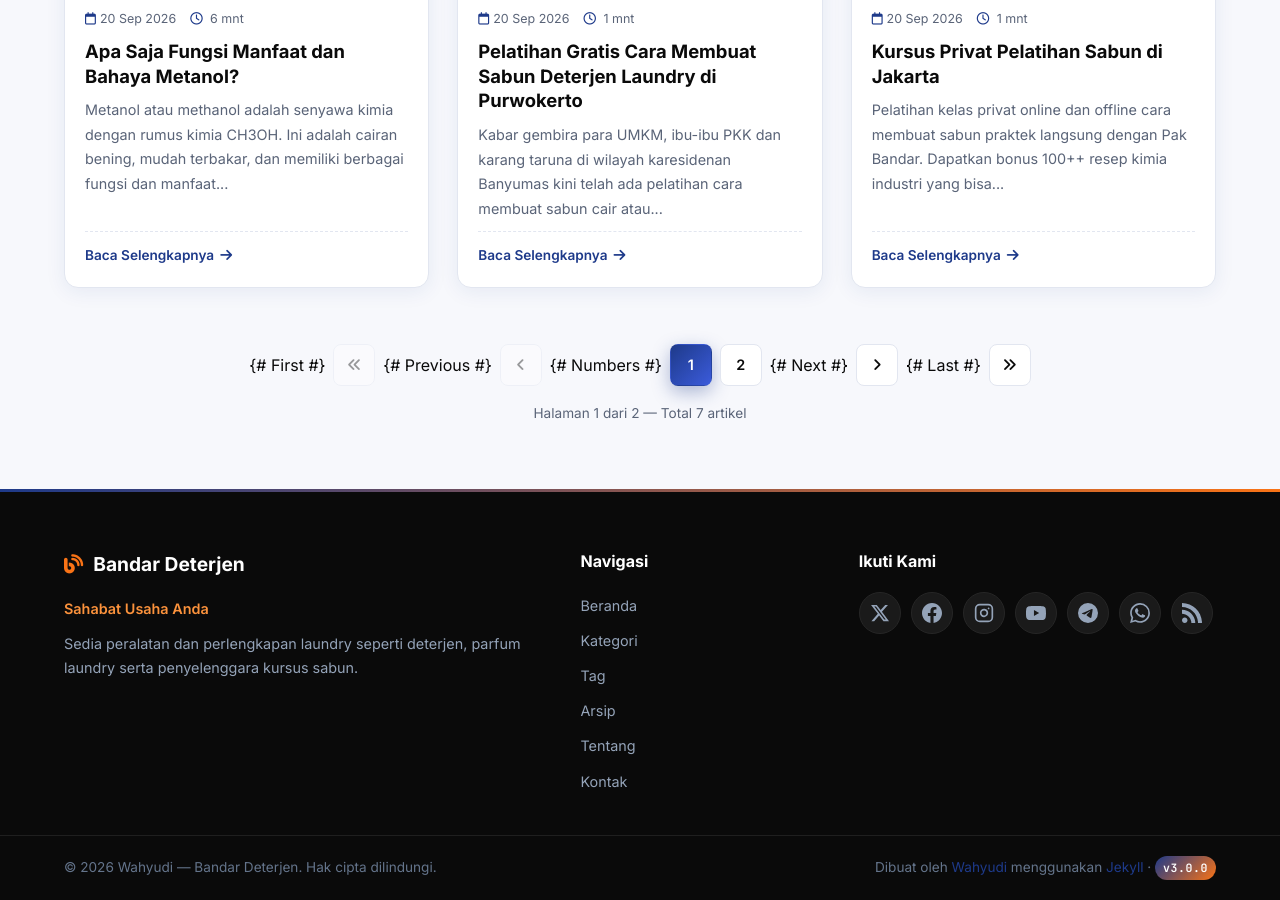
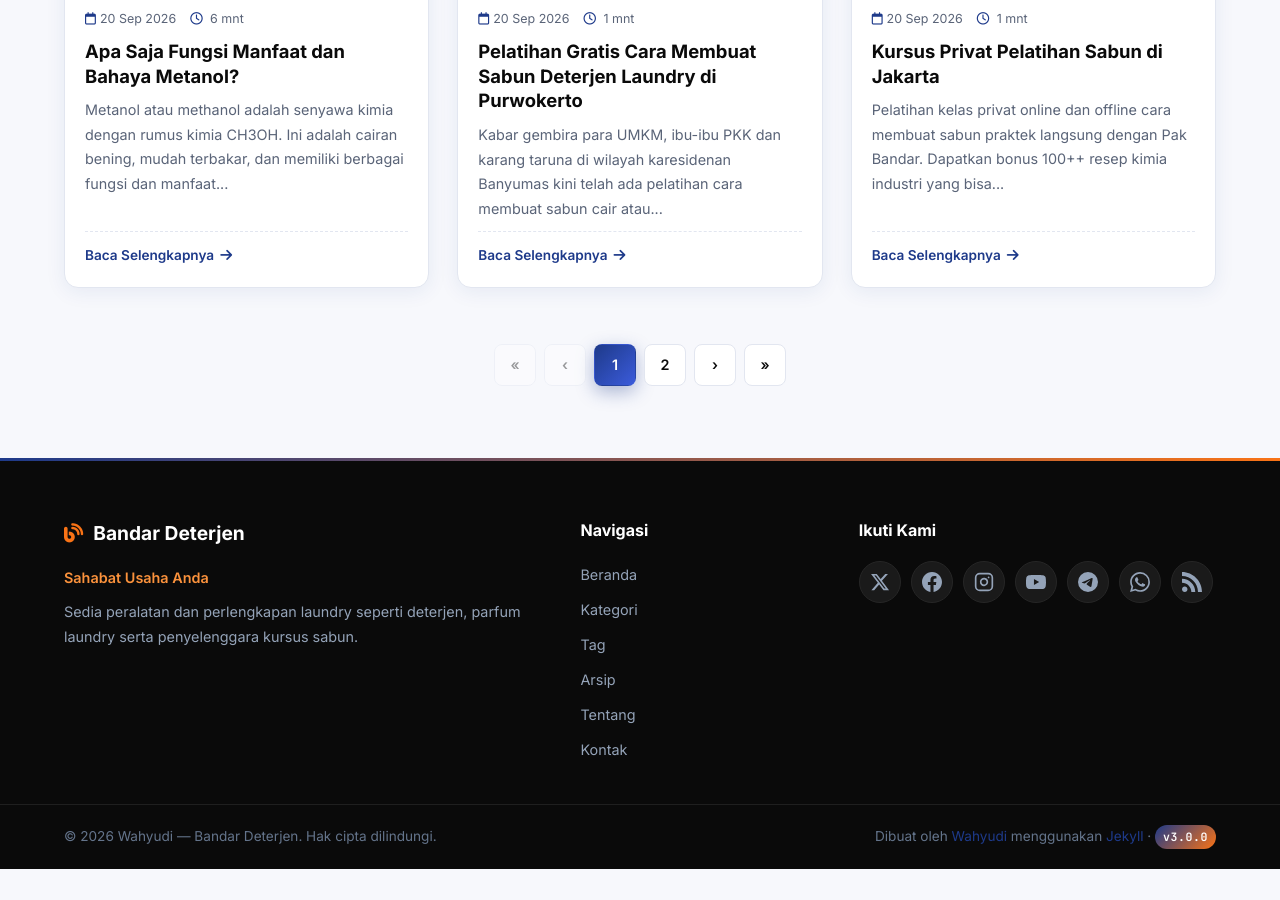
Before and after one commit to bandardeterjen/bandardeterjen.github.io, a Jekyll site: the page built from index.html, in a window 1280 px wide and 900 px high, scrolled down 1158 px. Built offline with Jekyll 4.4.1, drawn with Linux system fonts in a browser that asks for light colours; the list of posts is cut into pages by our own code; after the commit the page ends 2027 px from its top, so only the background shows below that.

Commit message:
Update index.html

```diff
--- a/index.html
+++ b/index.html
@@ -59,56 +59,47 @@ title: Beranda
   {% assign total = paginator.total_pages %}
   {% assign last_url = site.paginate_path | replace: ':num', total %}
 
-      {# First #}
   {% if cur == 1 %}
-        <span class="disabled" aria-disabled="true"><i class="fa-solid fa-angles-left"></i></span>
+    <span class="disabled">&laquo;</span>
   {% else %}
-        <a href="{{ '/' | relative_url }}" aria-label="Halaman pertama"><i class="fa-solid fa-angles-left"></i></a>
+    <a href="{{ '/' | relative_url }}" aria-label="Halaman pertama">&laquo;</a>
   {% endif %}
 
-      {# Previous #}
   {% if paginator.previous_page %}
-        <a href="{{ paginator.previous_page_path | relative_url }}" aria-label="Sebelumnya"><i class="fa-solid fa-angle-left"></i></a>
+    <a href="{{ paginator.previous_page_path | relative_url }}" aria-label="Halaman sebelumnya">&lsaquo;</a>
   {% else %}
-        <span class="disabled" aria-disabled="true"><i class="fa-solid fa-angle-left"></i></span>
+    <span class="disabled">&lsaquo;</span>
   {% endif %}
 
-      {# Numbers #}
   {% for page_num in (1..total) %}
     {% assign diff = page_num | minus: cur | abs %}
     {% if page_num == 1 or page_num == total or diff <= 1 %}
       {% if page_num == cur %}
-            <span class="current page-num {% if page_num == 1 %}first{% endif %} {% if page_num == total %}last{% endif %}">{{ page_num }}</span>
+        <span class="current">{{ page_num }}</span>
       {% elsif page_num == 1 %}
-            <a class="page-num first" href="{{ '/' | relative_url }}">{{ page_num }}</a>
+        <a href="{{ '/' | relative_url }}">{{ page_num }}</a>
       {% elsif page_num == total %}
-            <a class="page-num last" href="{{ last_url | relative_url }}">{{ page_num }}</a>
+        <a href="{{ last_url | relative_url }}">{{ page_num }}</a>
       {% else %}
-            <a class="page-num" href="{{ site.paginate_path | replace: ':num', page_num | relative_url }}">{{ page_num }}</a>
+        <a href="{{ site.paginate_path | replace: ':num', page_num | relative_url }}">{{ page_num }}</a>
       {% endif %}
     {% elsif diff == 2 %}
       <span class="ellipsis">…</span>
     {% endif %}
   {% endfor %}
 
-      {# Next #}
   {% if paginator.next_page %}
-        <a href="{{ paginator.next_page_path | relative_url }}" aria-label="Selanjutnya"><i class="fa-solid fa-angle-right"></i></a>
+    <a href="{{ paginator.next_page_path | relative_url }}" aria-label="Halaman selanjutnya">&rsaquo;</a>
   {% else %}
-        <span class="disabled" aria-disabled="true"><i class="fa-solid fa-angle-right"></i></span>
+    <span class="disabled">&rsaquo;</span>
   {% endif %}
 
-      {# Last #}
   {% if cur == total %}
-        <span class="disabled" aria-disabled="true"><i class="fa-solid fa-angles-right"></i></span>
+    <span class="disabled">&raquo;</span>
   {% else %}
-        <a href="{{ last_url | relative_url }}" aria-label="Halaman terakhir"><i class="fa-solid fa-angles-right"></i></a>
+    <a href="{{ last_url | relative_url }}" aria-label="Halaman terakhir">&raquo;</a>
   {% endif %}
 </nav>
-
-    <p style="text-align:center;color:var(--text-muted);font-size:0.85rem;margin-top:16px;">
-      Halaman {{ paginator.page }} dari {{ paginator.total_pages }} — Total {{ paginator.total_posts }} artikel
-    </p>
 {% endif %}
 
   {% else %}
```
Lines whose indentation alone changed are shown as unchanged.
